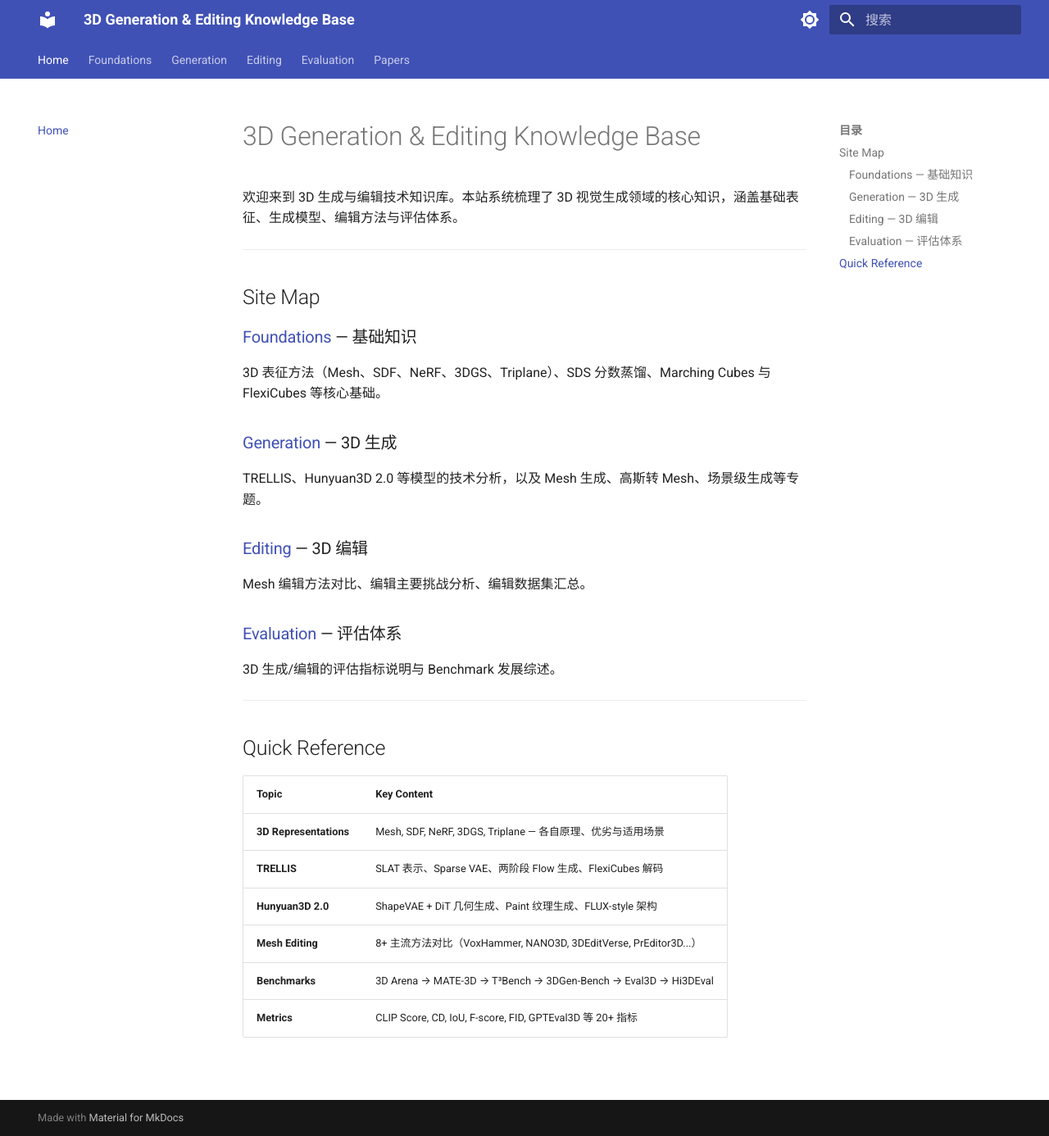
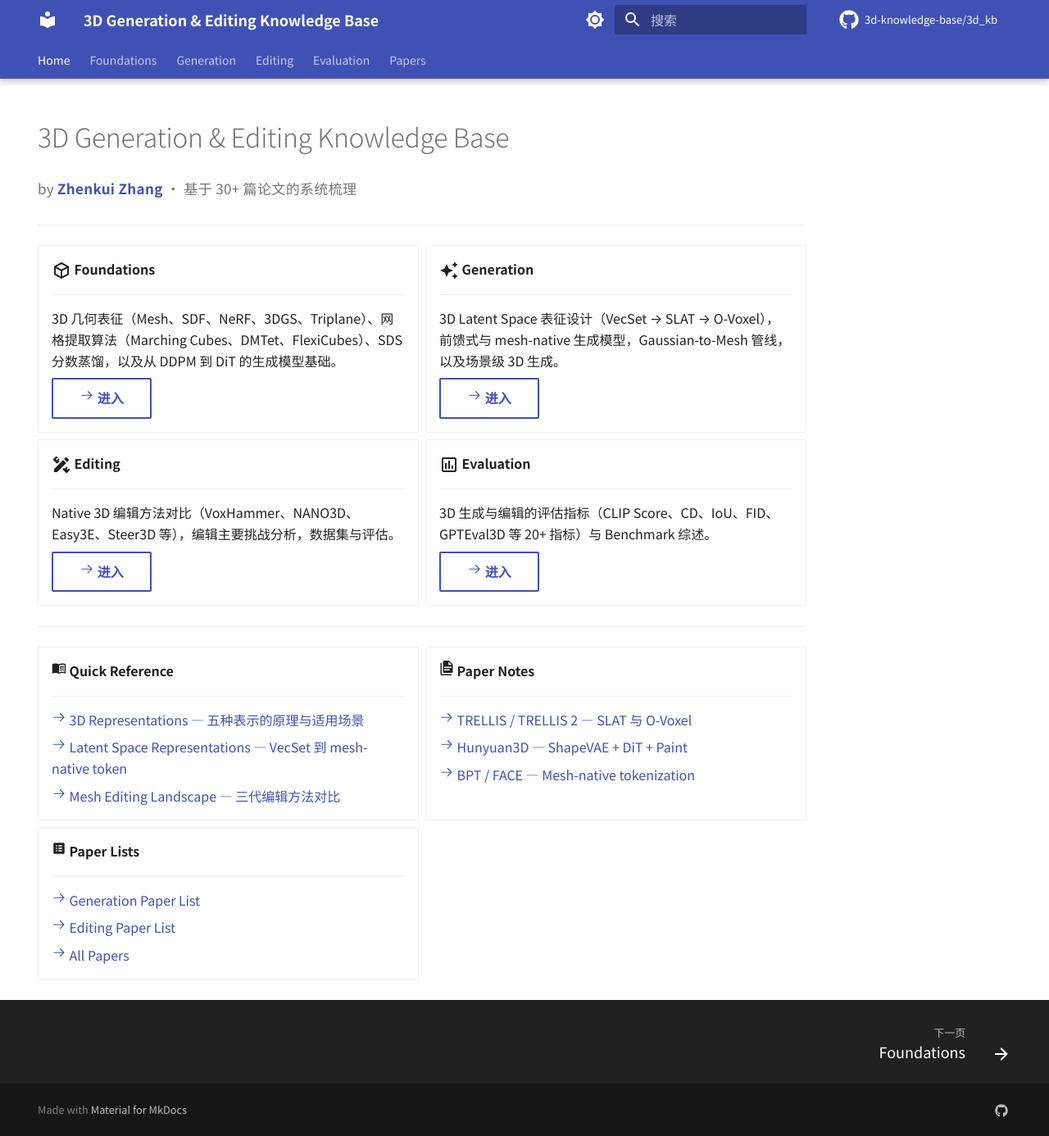
Before and after one commit to 3d-knowledge-base/3d_kb, an MkDocs documentation site: the page built from docs/index.md, in a window 1280 px wide and 1386 px high. Shown: the whole window at 82% size. Built offline with MkDocs 1.6.1 and Material for MkDocs 9.7.7, drawn with Linux system fonts in a browser that asks for light colours; comment, search, counter and statistics services are not loaded.

Commit message:
优化站点设计与导航结构，修正部分论文笔记内容

```diff
--- a/docs/index.md
+++ b/docs/index.md
@@ -1,36 +1,84 @@
+---
+title: 3D Generation & Editing Knowledge Base
+description: 系统梳理 3D 视觉生成与编辑领域的表征、生成、编辑与评估方向核心文献
+hide:
+  - navigation
+---
+
 # 3D Generation & Editing Knowledge Base
 
-欢迎来到 3D 生成与编辑技术知识库。本站系统梳理了 3D 视觉生成领域的核心知识，涵盖基础表征、生成模型、编辑方法与评估体系。
+<p class="byline">by <strong>Zhenkui Zhang</strong> · 基于 30+ 篇论文的系统梳理</p>
 
 ---
 
-## Site Map
+<div class="grid cards" markdown>
 
-### [Foundations](foundations/index.md) — 基础知识
+-   :material-cube-outline:{ .lg .middle } **Foundations**
 
-3D 表征方法（Mesh、SDF、NeRF、3DGS、Triplane）、SDS 分数蒸馏、Marching Cubes 与 FlexiCubes 等核心基础。
+    ---
 
-### [Generation](generation/index.md) — 3D 生成
+    3D 几何表征（Mesh、SDF、NeRF、3DGS、Triplane）、网格提取算法（Marching Cubes、DMTet、FlexiCubes）、SDS 分数蒸馏，以及从 DDPM 到 DiT 的生成模型基础。
 
-TRELLIS、Hunyuan3D 2.0 等模型的技术分析，以及 Mesh 生成、高斯转 Mesh、场景级生成等专题。
+    [:octicons-arrow-right-24: 进入](./foundations/index.md){ .md-button }
 
-### [Editing](editing/index.md) — 3D 编辑
+-   :material-creation:{ .lg .middle } **Generation**
 
-Mesh 编辑方法对比、编辑主要挑战分析、编辑数据集汇总。
+    ---
 
-### [Evaluation](evaluation/index.md) — 评估体系
+    3D Latent Space 表征设计（VecSet → SLAT → O-Voxel），前馈式与 mesh-native 生成模型，Gaussian-to-Mesh 管线，以及场景级 3D 生成。
 
-3D 生成/编辑的评估指标说明与 Benchmark 发展综述。
+    [:octicons-arrow-right-24: 进入](./generation/index.md){ .md-button }
+
+-   :material-pencil-ruler:{ .lg .middle } **Editing**
+
+    ---
+
+    Native 3D 编辑方法对比（VoxHammer、NANO3D、Easy3E、Steer3D 等），编辑主要挑战分析，数据集与评估。
+
+    [:octicons-arrow-right-24: 进入](./editing/index.md){ .md-button }
+
+-   :material-chart-box-outline:{ .lg .middle } **Evaluation**
+
+    ---
+
+    3D 生成与编辑的评估指标（CLIP Score、CD、IoU、FID、GPTEval3D 等 20+ 指标）与 Benchmark 综述。
+
+    [:octicons-arrow-right-24: 进入](./evaluation/index.md){ .md-button }
+
+</div>
 
 ---
 
-## Quick Reference
+<div class="grid cards" markdown>
 
-| Topic                  | Key Content                                                    |
-|:---------------------- |:-------------------------------------------------------------- |
-| **3D Representations** | Mesh, SDF, NeRF, 3DGS, Triplane — 各自原理、优劣与适用场景                 |
-| **TRELLIS**            | SLAT 表示、Sparse VAE、两阶段 Flow 生成、FlexiCubes 解码                   |
-| **Hunyuan3D 2.0**      | ShapeVAE + DiT 几何生成、Paint 纹理生成、FLUX-style 架构                   |
-| **Mesh Editing**       | 8+ 主流方法对比（VoxHammer, NANO3D, 3DEditVerse, PrEditor3D...）       |
-| **Benchmarks**         | 3D Arena → MATE-3D → T³Bench → 3DGen-Bench → Eval3D → Hi3DEval |
-| **Metrics**            | CLIP Score, CD, IoU, F-score, FID, GPTEval3D 等 20+ 指标          |
+-   :material-book-open-variant: **Quick Reference**
+
+    ---
+
+    [:octicons-arrow-right-24: 3D Representations — 五种表示的原理与适用场景](./foundations/3d-representations.md)
+
+    [:octicons-arrow-right-24: Latent Space Representations — VecSet 到 mesh-native token](./generation/latent-space-representations.md)
+
+    [:octicons-arrow-right-24: Mesh Editing Landscape — 三代编辑方法对比](./editing/mesh-editing-landscape.md)
+
+-   :material-file-document-multiple: **Paper Notes**
+
+    ---
+
+    [:octicons-arrow-right-24: TRELLIS / TRELLIS 2 — SLAT 与 O-Voxel](./generation/trellis.md)
+
+    [:octicons-arrow-right-24: Hunyuan3D — ShapeVAE + DiT + Paint](./generation/hunyuan3d.md)
+
+    [:octicons-arrow-right-24: BPT / FACE — Mesh-native tokenization](./generation/bpt.md)
+
+-   :material-list-box: **Paper Lists**
+
+    ---
+
+    [:octicons-arrow-right-24: Generation Paper List](./generation/paper-list.md)
+
+    [:octicons-arrow-right-24: Editing Paper List](./editing/paper-list.md)
+
+    [:octicons-arrow-right-24: All Papers](./papers.md)
+
+</div>
--- /dev/null
+++ b/docs/stylesheets/extra.css
@@ -0,0 +1,71 @@
+/* === 署名行 === */
+.byline {
+  margin-top: -0.6rem;
+  margin-bottom: 1.5rem;
+  font-size: 0.85rem;
+  color: var(--md-default-fg-color--light);
+  letter-spacing: 0.02em;
+}
+.byline strong {
+  color: var(--md-primary-fg-color);
+  font-weight: 600;
+}
+
+/* === Admonition === */
+.md-typeset .admonition,
+.md-typeset details {
+  border-left-width: 4px;
+}
+
+/* === 表格 === */
+.md-typeset table {
+  border-radius: 4px;
+  overflow: hidden;
+}
+.md-typeset table th {
+  background: var(--md-primary-fg-color--light);
+  color: var(--md-primary-bg-color);
+  font-weight: 600;
+}
+.md-typeset table tr:nth-child(2n) {
+  background: var(--md-code-bg-color);
+}
+
+/* === 引用块 === */
+.md-typeset blockquote {
+  border-left: 4px solid var(--md-primary-fg-color);
+  padding-left: 1rem;
+  font-style: italic;
+  color: var(--md-default-fg-color--light);
+}
+
+/* === 代码块 === */
+.md-typeset pre {
+  border-radius: 4px;
+}
+.md-typeset code {
+  border-radius: 3px;
+  padding: 0.2em 0.4em;
+}
+
+/* === 导航间距 === */
+.md-nav__link {
+  margin-top: 0.3em;
+  margin-bottom: 0.3em;
+}
+
+/* === 暗色模式 === */
+[data-md-color-scheme="slate"] {
+  --md-default-bg-color: #1e2129;
+  --md-default-fg-color: #e8eaed;
+  --md-default-fg-color--light: #9aa0a6;
+  --md-code-bg-color: #2d333b;
+  --md-primary-fg-color--light: #5c6bc0;
+}
+
+/* === 响应式 === */
+@media screen and (max-width: 768px) {
+  .md-header__title {
+    font-size: 0.8rem;
+  }
+}
--- a/mkdocs.yml
+++ b/mkdocs.yml
@@ -1,6 +1,11 @@
 site_name: 3D Generation & Editing Knowledge Base
-site_description: 3D生成与编辑技术知识库
-site_url: ""
+site_description: 3D 生成与编辑技术知识库——系统梳理表征、生成、编辑与评估方向的核心文献
+site_author: Zhenkui Zhang
+site_url: https://3d-knowledge-base.github.io/3d_kb
+
+repo_name: 3d-knowledge-base/3d_kb
+repo_url: https://github.com/3d-knowledge-base/3d_kb
+edit_uri: edit/master/docs/
 
 theme:
   name: material
@@ -12,22 +17,28 @@ theme:
       accent: indigo
       toggle:
         icon: material/brightness-7
-        name: Switch to dark mode
+        name: 切换到暗色模式
     - media: "(prefers-color-scheme: dark)"
       scheme: slate
       primary: indigo
       accent: indigo
       toggle:
         icon: material/brightness-4
-        name: Switch to light mode
+        name: 切换到亮色模式
+  font:
+    text: Noto Sans SC
+    code: JetBrains Mono
   features:
     - navigation.tabs
+    - navigation.tabs.sticky
     - navigation.sections
     - navigation.expand
     - navigation.top
+    - navigation.footer
     - search.suggest
     - search.highlight
     - content.code.copy
+    - content.code.annotate
     - toc.follow
   icon:
     repo: fontawesome/brands/github
@@ -35,7 +46,11 @@ theme:
 markdown_extensions:
   - admonition
   - pymdownx.details
-  - pymdownx.superfences
+  - pymdownx.superfences:
+      custom_fences:
+        - name: mermaid
+          class: mermaid
+          format: !!python/name:pymdownx.superfences.fence_code_format
   - pymdownx.tabbed:
       alternate_style: true
   - pymdownx.arithmatex:
@@ -45,6 +60,11 @@ markdown_extensions:
   - pymdownx.inlinehilite
   - pymdownx.mark
   - pymdownx.critic
+  - pymdownx.tasklist:
+      custom_checkbox: true
+  - pymdownx.emoji:
+      emoji_index: !!python/name:material.extensions.emoji.twemoji
+      emoji_generator: !!python/name:material.extensions.emoji.to_svg
   - tables
   - attr_list
   - md_in_html
@@ -56,8 +76,13 @@ extra_javascript:
   - javascripts/mathjax.js
   - https://unpkg.com/mathjax@3/es5/tex-mml-chtml.js
 
+extra_css:
+  - stylesheets/extra.css
+
 extra:
-  social: []
+  social:
+    - icon: fontawesome/brands/github
+      link: https://github.com/3d-knowledge-base
 
 plugins:
   - search
@@ -69,6 +94,9 @@ nav:
       - 3D Representations: foundations/3d-representations.md
       - SDS: foundations/sds.md
       - Mesh Extraction: foundations/mesh-extraction.md
+      - Marching Cubes: foundations/marching-cubes.md
+      - DMTet: foundations/dmtet.md
+      - FlexiCubes: foundations/flexicubes.md
       - Generative Models: foundations/generative-models.md
   - Generation:
       - generation/index.md
@@ -76,12 +104,33 @@ nav:
       - Mesh Generation: generation/mesh-generation.md
       - Gaussian to Mesh: generation/gaussian-to-mesh.md
       - Scene Generation: generation/scene-generation.md
+      - Paper Notes:
+          - TRELLIS: generation/trellis.md
+          - TRELLIS 2: generation/trellis2.md
+          - Hunyuan3D: generation/hunyuan3d.md
+          - TripoSG: generation/triposg.md
+          - SparseFlex: generation/sparseflex.md
+          - Direct3D-S2: generation/direct3d-s2.md
+          - LATTICE: generation/lattice.md
+          - BPT: generation/bpt.md
+          - FACE: generation/face.md
       - Paper List: generation/paper-list.md
   - Editing:
       - editing/index.md
       - Mesh Editing Landscape: editing/mesh-editing-landscape.md
+      - Native 3D Editing: editing/native-3d-editing.md
       - Editing Challenges: editing/editing-challenges.md
       - Datasets: editing/datasets.md
+      - Paper Notes:
+          - VoxHammer: editing/voxhammer.md
+          - NANO3D: editing/nano3d.md
+          - Easy3E: editing/easy3e.md
+          - Steer3D: editing/steer3d.md
+          - 3DEditVerse: editing/3deditverse.md
+          - PrEditor3D: editing/preditor3d.md
+          - CraftMesh: editing/craftmesh.md
+          - MeshCoder: editing/meshcoder.md
+          - MeshPad: editing/meshpad.md
       - Paper List: editing/paper-list.md
   - Evaluation:
       - evaluation/index.md
```
Also changed, not shown: README.md (+4 -1 lines), docs/editing/meshpad.md (+3 -3 lines), docs/editing/paper-list.md (+1 -1 lines), docs/generation/hunyuan3d.md (+1 -1 lines), 1 other file.
